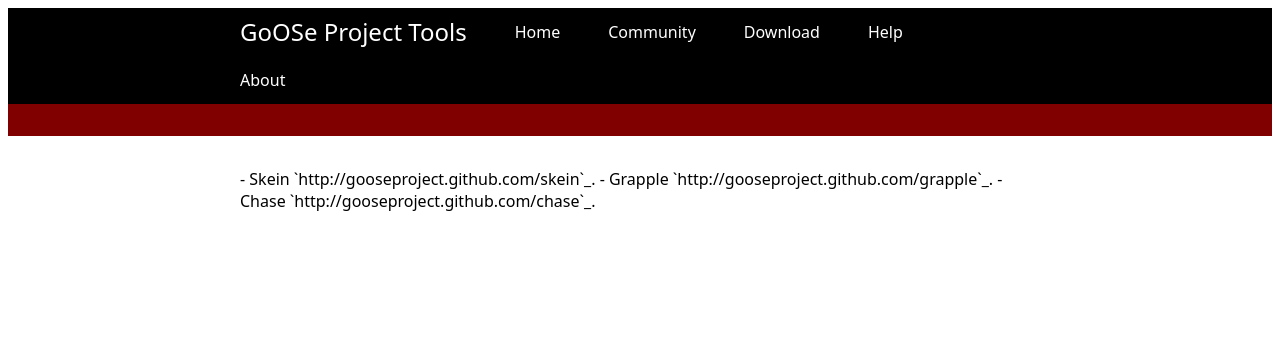
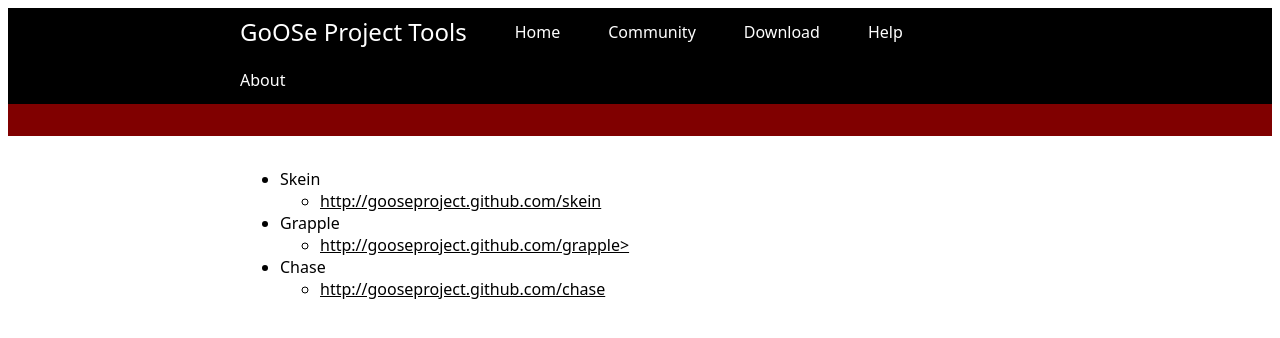
Before and after one commit to gooseproject/gooseproject.github.com, a Jekyll site: the page built from tools.html, in a window 1280 px wide. Shown: the top 338 px of the page. Built offline with Jekyll 4.4.1, drawn with Linux system fonts in a browser that asks for light colours.

Commit message:
Corrected formating.

```diff
--- a/tools.html
+++ b/tools.html
@@ -4,9 +4,8 @@ title: GoOSe Project Tools
 name: GoOSe Project Tools
 ---
 
-- Skein
-	`http://gooseproject.github.com/skein<http://gooseproject.github.com/skein>`_.
-- Grapple
-	`http://gooseproject.github.com/grapple<http://gooseproject.github.com/grapple>`_.
-- Chase
-	`http://gooseproject.github.com/chase<http://gooseproject.github.com/chase>`_.
+<ul>
+<li>Skein<ul><li><a href="http://gooseproject.github.com/skein">http://gooseproject.github.com/skein</a></li></ul></li>
+<li>Grapple<ul><li><a href="http://gooseproject.github.com/grapple">http://gooseproject.github.com/grapple></a></li></ul></li>
+<li>Chase<ul><li><a href="http://gooseproject.github.com/chase">http://gooseproject.github.com/chase</a></li></ul></li>
+</ul>
```
